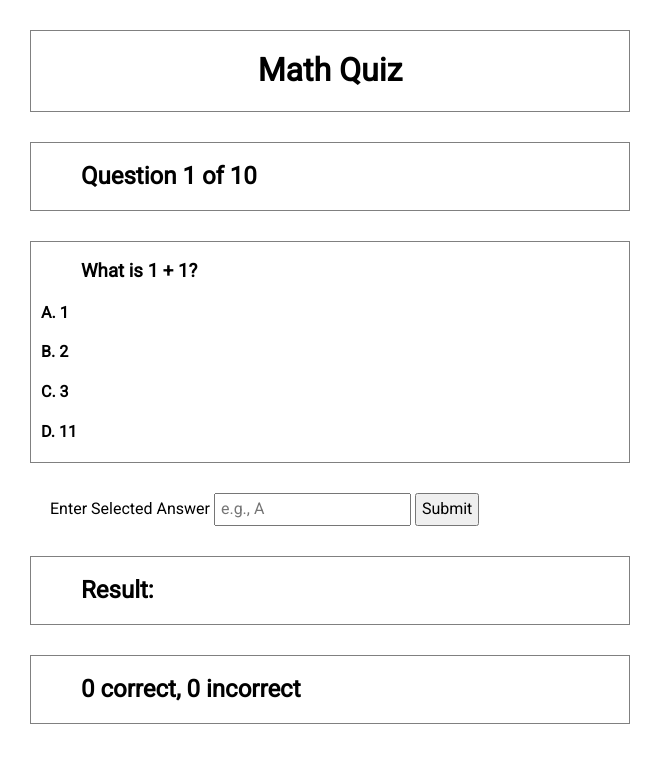
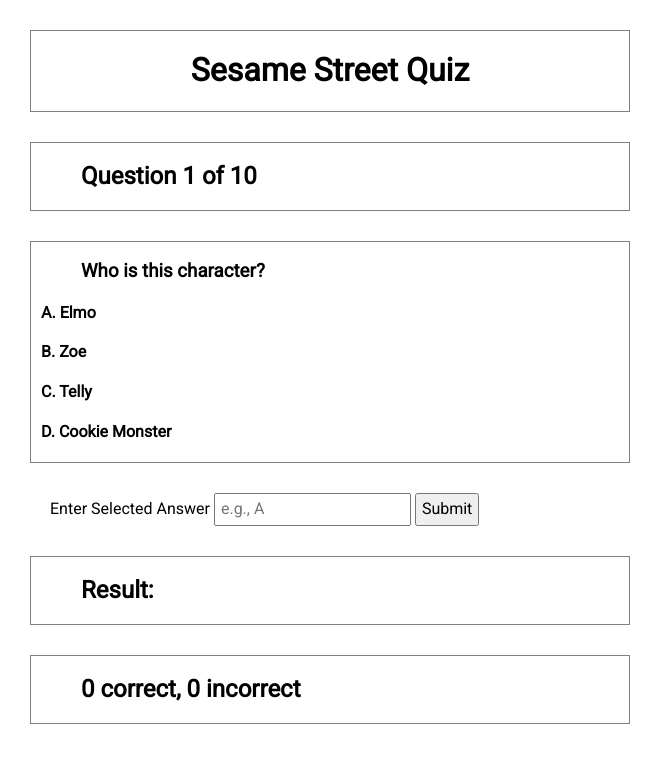
Before and after one commit to jsylman/Quiz, a plain HTML site: page index.html in a window 1280 px wide. Shown: the whole page, without its empty margins (0-663 px from the left). Drawn offline with nearby package versions, Linux system fonts and the light colour scheme.

Commit message:
update topic

```diff
--- a/index.html
+++ b/index.html
@@ -1,7 +1,7 @@
 <!DOCTYPE html>
 <html lang="en">
 <head>
-  <title>Math Quiz</title>
+  <title>Sesame Street Quiz</title>
 
   <link rel="stylesheet" href="https://cdnjs.cloudflare.com/ajax/libs/normalize/4.2.0/normalize.min.css">
   <link href="https://fonts.googleapis.com/css?family=Roboto" rel="stylesheet">
@@ -11,7 +11,7 @@
 <body>
 
   <div class="container">
-    <h1 class = 'title'>Math Quiz</h1>
+    <h1 class = 'title'>Sesame Street Quiz</h1>
     </div>
 
   <div class = 'container questionNumber'>
@@ -19,11 +19,11 @@
     </div>
 
   <div class = 'container question'>
-    <h3 class = 'question'>What is 1 + 1?</h3>
-    <h4> A. 1 </h4>
-    <h4> B. 2 </h4>
-    <h4> C. 3 </h4>
-    <h4> D. 11 </h4>
+    <h3 class = 'question'>Who is this character?</h3>
+    <h4> A. Elmo </h4>
+    <h4> B. Zoe </h4>
+    <h4> C. Telly </h4>
+    <h4> D. Cookie Monster </h4>
     </div>
 
     <form id="answers">
```
